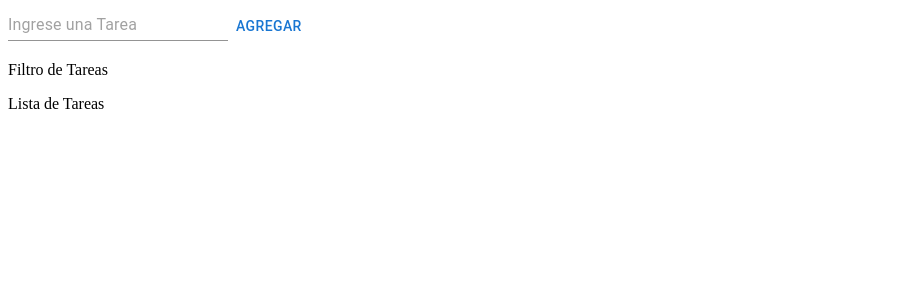
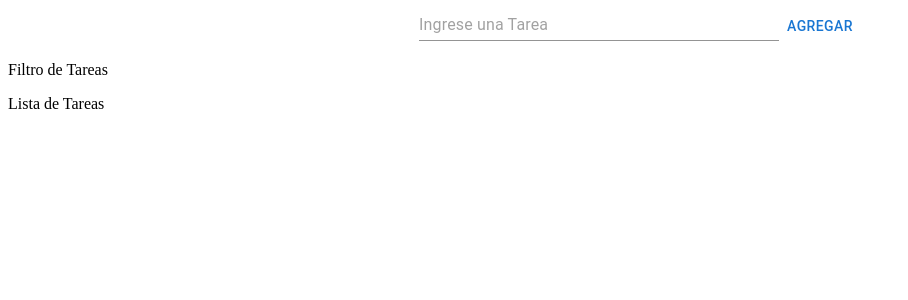
Before and after one commit to fundacion-pescar-lxv14/reactjs, a React (Vite) app: page / in a window 1280 px wide. Shown: the top 300 px of the page, without its empty margins (0-908 px from the left). Built offline with nearby package versions, Linux system fonts and the light colour scheme.

Commit message:
actualizar estilos internos y vista agregar tarea

```diff
--- a/src/App.jsx
+++ b/src/App.jsx
@@ -4,9 +4,9 @@ import { TasksAdd, TasksFilter, TasksList } from "./components"
 function App() {
     return(
     <TasksProvider>
-        <TasksAdd/>
+        <TasksAdd style={{textAlign: 'center'}}/>
         <TasksFilter/>
-        <TasksList/>
+        <TasksList sx={{maxWidth: '1320px', margin: 'auto'}}/>
     </TasksProvider>
 )}
 
--- a/src/components/TasksAdd.jsx
+++ b/src/components/TasksAdd.jsx
@@ -1,12 +1,12 @@
 import { FormControl } from "@mui/base";
 import { Input, Button } from "@mui/material";
-function TasksAdd(){
+function TasksAdd(props){
 
     return(
-        <FormControl>
-        <Input placeholder="Ingrese una Tarea"/>
+    <FormControl {...props}>
+        <Input sx={{width: 'min(80%, 360px)'}} placeholder="Ingrese una Tarea"/>
         <Button>Agregar</Button>
-        </FormControl>
+    </FormControl>
 )}
 
 export default TasksAdd;
```
